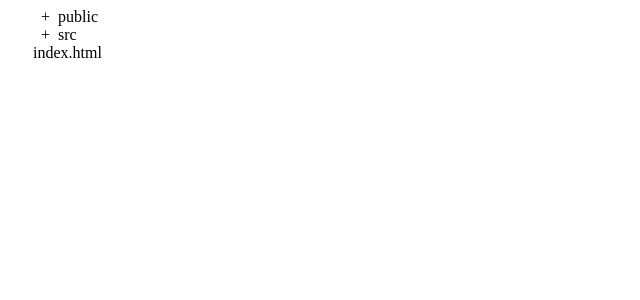
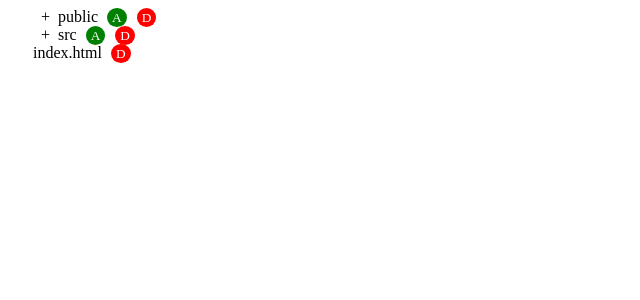
Before and after one commit to bhushank-bwd/frontend-machine-test, a React (Vite) app in the folder akshay-saini-test/: page / in a window 1280 px wide. Shown: the top 300 px of the page, without its empty margins (0-640 px from the left). Built offline with nearby package versions, Linux system fonts and the light colour scheme.

Commit message:
file nav bar show and add/delete done

```diff
--- a/akshay-saini-test/src/component/FileNavBar.jsx
+++ b/akshay-saini-test/src/component/FileNavBar.jsx
@@ -2,14 +2,55 @@ import React, { useEffect, useState } from "react";
 import json from "../data/fileList.json";
 const FileNavBar = () => {
   const [fileList, setFileList] = useState(json);
-
+  const handleAddClick = (node, newItemName) => {
+    let updateList = (prevState) => {
+      const newItemObj = {
+        id: Date.now(),
+        name: newItemName,
+        isFolder: false,
+        children: [],
+      };
+      return prevState.map((prevItem) => {
+        if (prevItem.id === node.id) {
+          return {
+            ...prevItem,
+            children: [...prevItem.children, newItemObj],
+          };
+        }
+        if (prevItem.children) {
+          return { ...prevItem, children: updateList(prevItem.children) };
+        }
+        return prevItem;
+      });
+    };
+    setFileList((prev) => updateList(prev));
+  };
+  const handleDeleteClick = (node) => {
+    let updateList = (prevState) => {
+      return prevState
+        .filter((prevItem) => prevItem.id !== node.id)
+        .map((subChildren) => {
+          if (subChildren.children) {
+            return {
+              ...subChildren,
+              children: updateList(subChildren.children),
+            };
+          }
+        });
+    };
+    setFileList((prev) => updateList(prev));
+  };
   return (
     <div className="mainNav">
-      <List list={fileList} />
+      <List
+        list={fileList}
+        handleAddClick={handleAddClick}
+        handleDeleteClick={handleDeleteClick}
+      />
     </div>
   );
 };
-const List = ({ list }) => {
+const List = ({ list, handleAddClick, handleDeleteClick }) => {
   const [expand, setExpand] = useState({});
   return (
     <>
@@ -29,9 +70,32 @@ const List = ({ list }) => {
                 {expand?.[node.name] ? "-" : "+"}
               </span>
             )}
-            {node.name}
+            {node.name}{" "}
+            {node.isFolder && (
+              <small
+                onClick={() => {
+                  let newItemName = prompt(
+                    `Enter File name to add in ${node.name}`
+                  );
+                  handleAddClick(node, newItemName);
+                }}
+                className="addNode"
+              >
+                A
+              </small>
+            )}
+            <small
+              onClick={() => handleDeleteClick(node)}
+              className="deleteNode"
+            >
+              D
+            </small>
             {expand?.[node.name] && node.isFolder && (
-              <List list={node.children} />
+              <List
+                list={node.children}
+                handleAddClick={handleAddClick}
+                handleDeleteClick={handleDeleteClick}
+              />
             )}
           </div>
         );
--- a/akshay-saini-test/src/index.css
+++ b/akshay-saini-test/src/index.css
@@ -124,4 +124,23 @@
 }
 .isFolder {
   padding: 0 8px;
+  cursor: pointer;
 }
+.addNode {
+  padding: 2px 5px;
+  background-color: green;
+  height: 8px;
+  border-radius: 50%;
+  margin: 0 5px;
+  cursor: pointer;
+  color: white;
+}
+.deleteNode {
+  padding: 2px 5px;
+  background-color: red;
+  height: 8px;
+  border-radius: 50%;
+  margin: 0 5px;
+  cursor: pointer;
+  color: white;
+}
```
